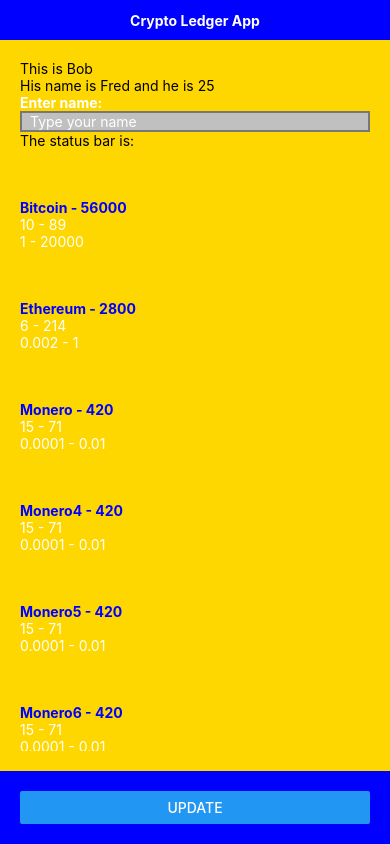
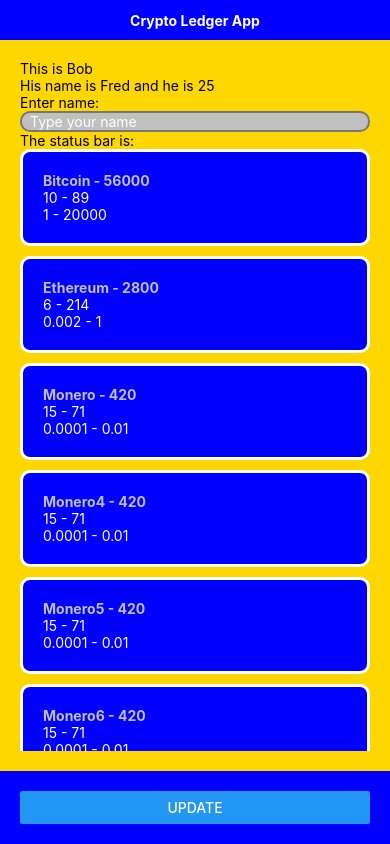
Before and after one commit to TMDStudios/crypto_ledger_app, a React Native app: screen / in a window 390 px wide. Built offline with nearby package versions, Linux system fonts and the light colour scheme.

Commit message:
Moved Header and Coin to components folder

```diff
--- a/App.js
+++ b/App.js
@@ -8,14 +8,26 @@
   TextInput,
   View,
   StatusBar,
-  ScrollView,
+  FlatList,
+  TouchableOpacity,
 } from "react-native";
+import Header from "./components/header";
+import Coin from "./components/coin";
 
 export default function App() {
   const [name, setName] = useState("Bob");
   const [person, setPerson] = useState({ name: "Fred", age: 25 });
   const clickHandler = () => {
     setPerson({ name: "Tim", age: 42 });
+
+    return fetch("https://crypto-ledger.herokuapp.com/api/get-prices/")
+      .then((response) => response.json())
+      .then((responseJson) => {
+        console.log(responseJson);
+      })
+      .catch((error) => {
+        console.log(error);
+      });
   };
   const [coin, setCoin] = useState([
     {
@@ -26,7 +38,7 @@
       price24h: 89,
       priceBTC: 1,
       priceETH: 20000,
-      key: "1",
+      id: "1",
     },
     {
       symbol: "eth",
@@ -36,7 +48,7 @@
       price24h: 214,
       priceBTC: 0.002,
       priceETH: 1,
-      key: "2",
+      id: "2",
     },
     {
       symbol: "xmr",
@@ -46,7 +58,7 @@
       price24h: 71,
       priceBTC: 0.0001,
       priceETH: 0.01,
-      key: "3",
+      id: "3",
     },
     {
       symbol: "xmr",
@@ -56,7 +68,7 @@
       price24h: 71,
       priceBTC: 0.0001,
       priceETH: 0.01,
-      key: "4",
+      id: "4",
     },
     {
       symbol: "xmr",
@@ -66,7 +78,7 @@
       price24h: 71,
       priceBTC: 0.0001,
       priceETH: 0.01,
-      key: "5",
+      id: "5",
     },
     {
       symbol: "xmr",
@@ -76,7 +88,7 @@
       price24h: 71,
       priceBTC: 0.0001,
       priceETH: 0.01,
-      key: "6",
+      id: "6",
     },
     {
       symbol: "xmr",
@@ -86,14 +98,17 @@
       price24h: 71,
       priceBTC: 0.0001,
       priceETH: 0.01,
-      key: "7",
+      id: "7",
     },
   ]);
+  const pressHandler = (id) => {
+    setCoin((prevCoin) => {
+      return prevCoin.filter((coin) => coin.id != id);
+    });
+  };
   return (
     <SafeAreaView style={styles.container}>
-      <View style={styles.header}>
-        <Text style={styles.header_text}>Crypto Ledger App</Text>
-      </View>
+      <Header />
       <View style={styles.body}>
         <Text>This is {name}</Text>
         <Text>
@@ -106,23 +121,13 @@
           onChangeText={(val) => setName(val)}
         />
         <Text>The status bar is: {StatusBar.currentHeight}</Text>
-        <ScrollView>
-          {coin.map((item) => {
-            return (
-              <View key={item.key}>
-                <Text style={styles.list_head}>
-                  {item.name} - {item.price}
-                </Text>
-                <Text style={styles.list_body}>
-                  {item.price1h} - {item.price24h}
-                </Text>
-                <Text style={styles.list_body}>
-                  {item.priceBTC} - {item.priceETH}
-                </Text>
-              </View>
-            );
-          })}
-        </ScrollView>
+
+        <FlatList
+          // numColumns={2}
+          keyExtractor={(item) => item.id}
+          data={coin}
+          renderItem={({ item }) => <Coin item={item} pressHandler={pressHandler} />}
+        />
       </View>
       <View style={styles.buttonContainer}>
         <Button onPress={clickHandler} title="Update" />
@@ -137,17 +142,7 @@
     backgroundColor: "#fff",
     paddingTop: Platform.OS === "android" ? StatusBar.currentHeight : 0,
   },
-  header: {
-    backgroundColor: "blue",
-    padding: 20,
-    height: 10,
-    justifyContent: "center",
-    alignItems: "center",
-  },
-  header_text: {
-    fontWeight: "bold",
-    color: "white",
-  },
+
   body: {
     backgroundColor: "gold",
     padding: 20,
@@ -161,15 +156,8 @@
     backgroundColor: "silver",
     color: "white",
     borderWidth: 2,
+    borderRadius: 10,
     borderColor: "#777",
     paddingLeft: 8,
   },
-  list_head: {
-    paddingTop: 50,
-    color: "blue",
-    fontWeight: "bold",
-  },
-  list_body: {
-    color: "white",
-  },
 });
--- /dev/null
+++ b/components/coin.js
@@ -0,0 +1,40 @@
+import React from "react";
+import { Text, View, StyleSheet, TouchableOpacity } from "react-native";
+
+export default function Coin({ item, pressHandler }) {
+  return (
+    <TouchableOpacity style={styles.viewBox} onPress={() => pressHandler(item.id)}>
+      <View style={styles.viewContent}>
+        <Text style={styles.list_head}>
+          {item.name} - {item.price}
+        </Text>
+        <Text style={styles.list_body}>
+          {item.price1h} - {item.price24h}
+        </Text>
+        <Text style={styles.list_body}>
+          {item.priceBTC} - {item.priceETH}
+        </Text>
+      </View>
+    </TouchableOpacity>
+  );
+}
+
+const styles = StyleSheet.create({
+  list_head: {
+    color: "silver",
+    fontWeight: "bold",
+  },
+  list_body: {
+    color: "white",
+  },
+  viewBox: {
+    borderColor: "white",
+    borderWidth: 3,
+    backgroundColor: "blue",
+    marginBottom: 10,
+    borderRadius: 10,
+  },
+  viewContent: {
+    margin: 20,
+  },
+});
--- /dev/null
+++ b/components/header.js
@@ -0,0 +1,24 @@
+import React from "react";
+import { Text, View, StyleSheet } from "react-native";
+
+export default function Header() {
+  return (
+    <View style={styles.header}>
+      <Text style={styles.header_text}>Crypto Ledger App</Text>
+    </View>
+  );
+}
+
+const styles = StyleSheet.create({
+  header: {
+    backgroundColor: "blue",
+    padding: 20,
+    height: 10,
+    justifyContent: "center",
+    alignItems: "center",
+  },
+  header_text: {
+    fontWeight: "bold",
+    color: "white",
+  },
+});
```
